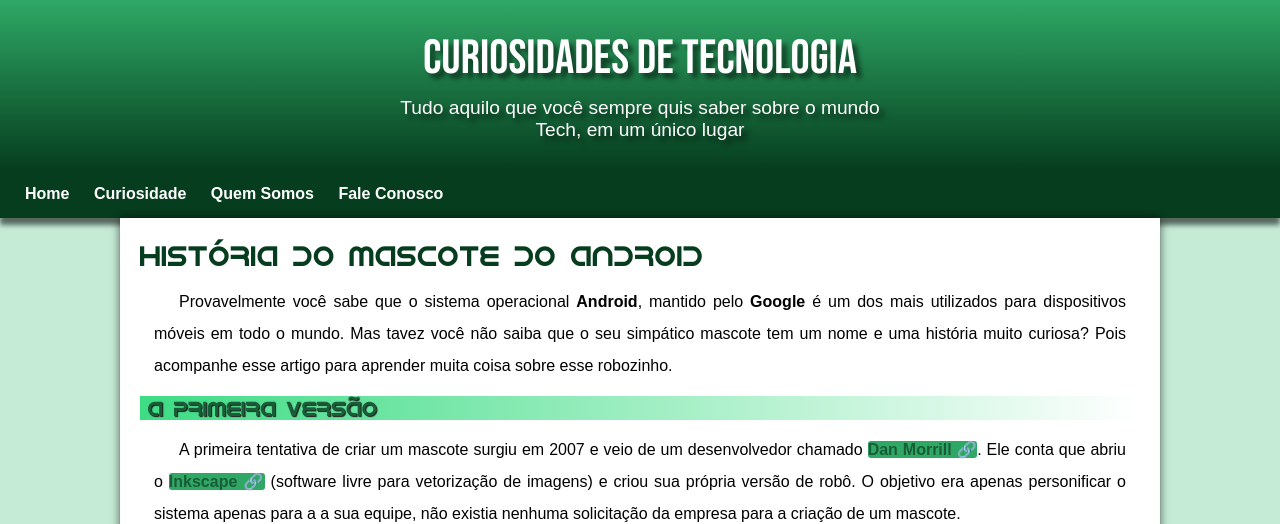
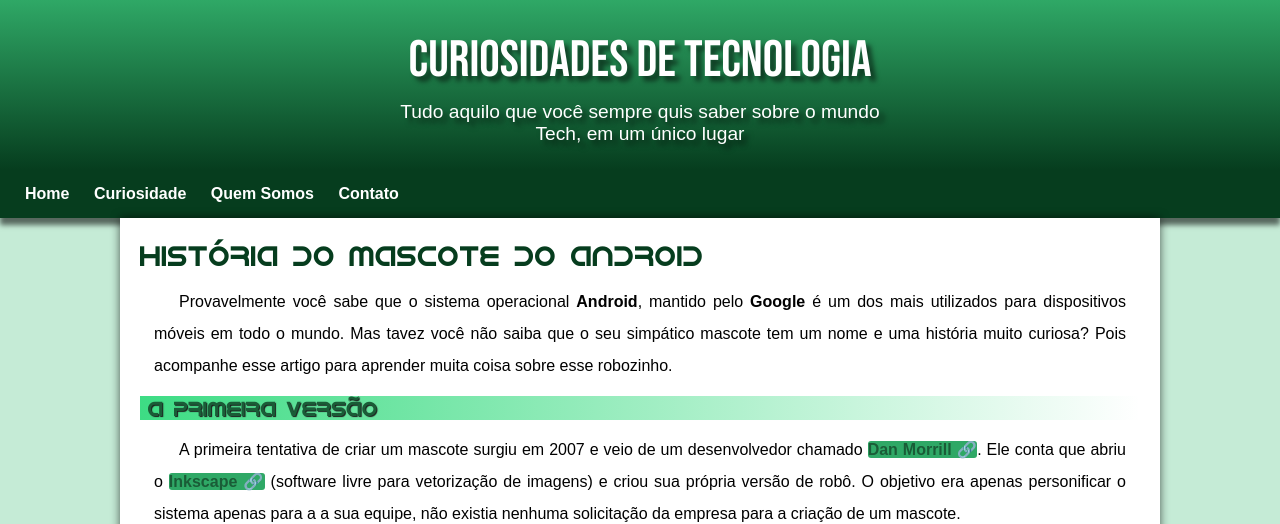
Before and after one commit to luizmarcosfarias2023/Android, a plain HTML site: page index.html in a window 1280 px wide. Shown: the top 524 px of the page. Drawn offline with Linux system fonts and the light colour scheme.

Commit message:
alterei o tamanho do titulo da pagina

```diff
--- a/css/style.css
+++ b/css/style.css
@@ -45,7 +45,7 @@ body{
    font-family: var(--fonte-destaque);
    text-align: center;
    font-weight: normal;
-   font-size: 3em;
+   font-size: 3.2em;
    color: white;
    margin-bottom: 10px;
    text-shadow: 5px 5px 5px rgba(0, 0, 0, 0.555);
--- a/index.html
+++ b/index.html
@@ -18,7 +18,7 @@
         <a href="#">Home</a>
         <a href="#">Curiosidade</a>
         <a href="#">Quem Somos</a>
-        <a href="#">Fale Conosco</a>
+        <a href="#">Contato</a>
     </nav>
                 <!--Artigo Principal-->
         <main>
```
